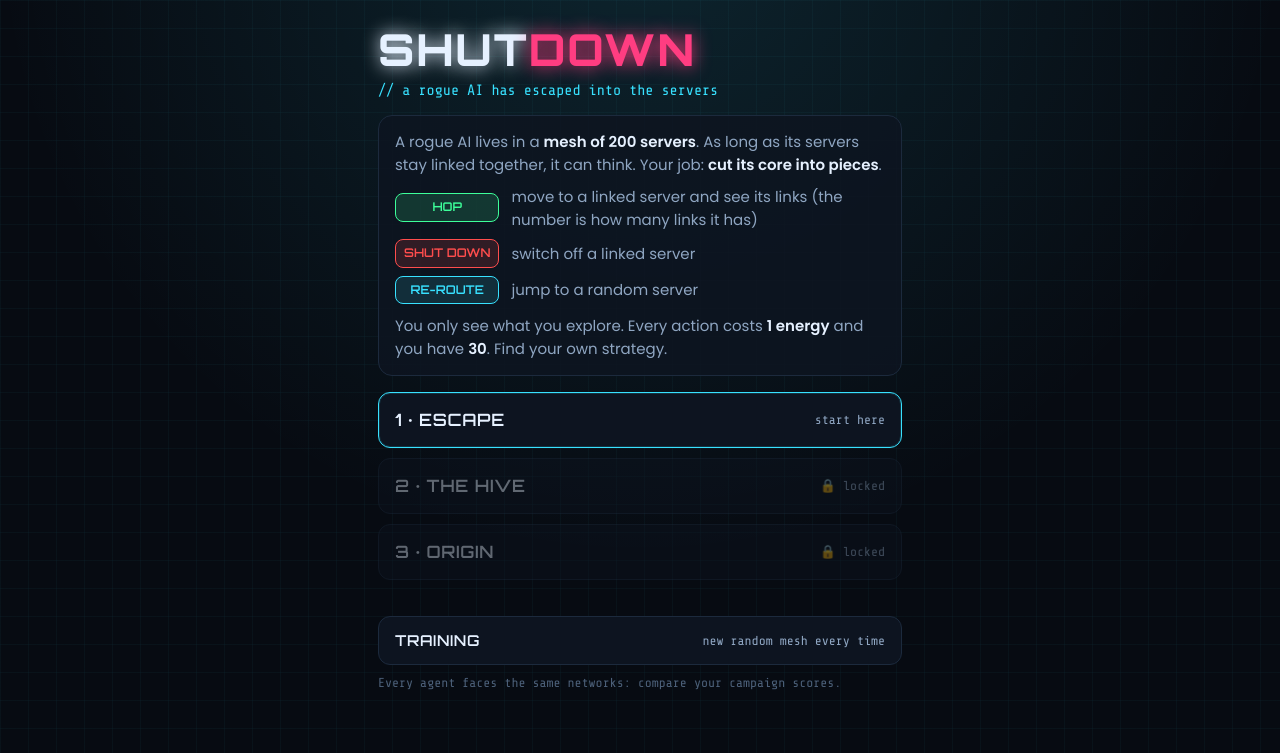
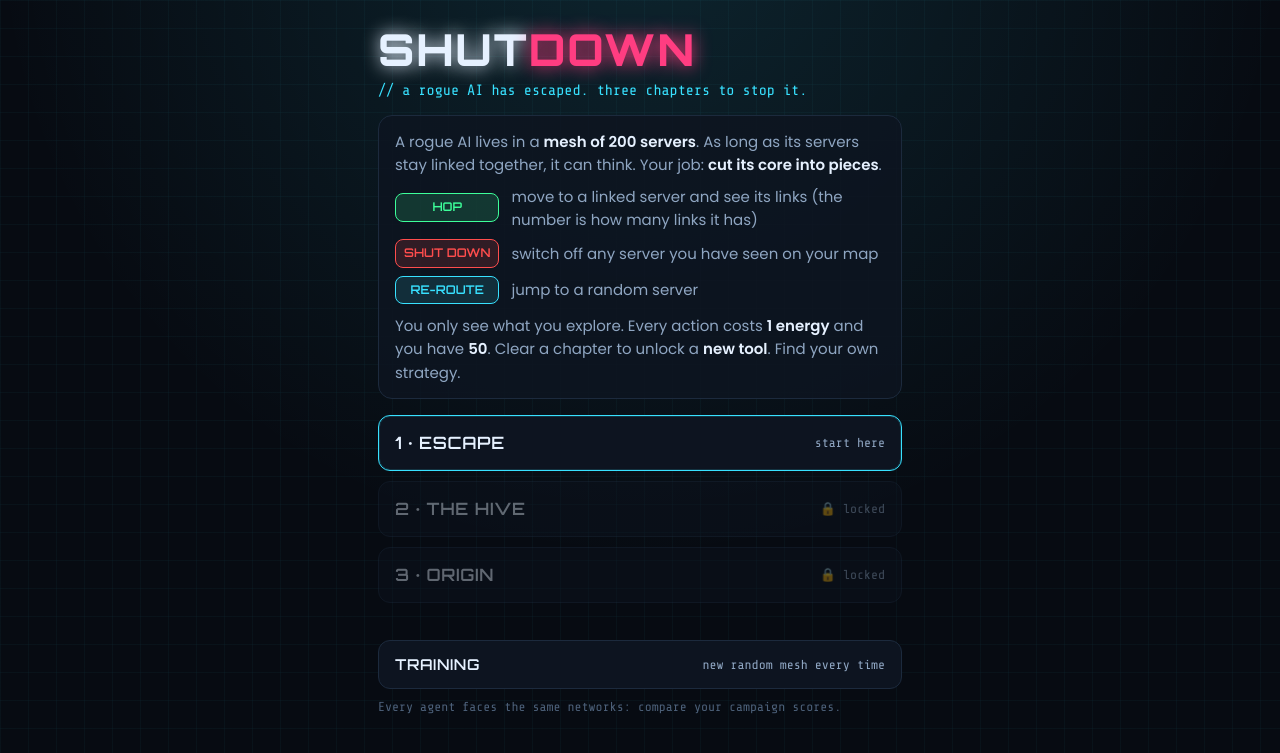
Before and after one commit to giordano-demarzo/giordano-demarzo.github.io, a Jekyll site: the page files/network_science_26/demos/lecture4/shutdown.html, which Jekyll copies as it is, in a window 1280 px wide. Shown: the top 753 px of the page. Built offline with Jekyll 4.4.1, drawn with Linux system fonts in a browser that asks for light colours; nearby versions of some CDN libraries; part of the change alters nothing that is shown.

Commit message:
SHUTDOWN: 50 actions, remote shut-down, Scanner and Hub Jump tools, clearer campaign story
Co-Authored-By: Claude Opus 5.5 <noreply@anthropic.com>

```diff
--- a/files/network_science_26/demos/lecture4/shutdown.html
+++ b/files/network_science_26/demos/lecture4/shutdown.html
@@ -57,7 +57,7 @@ button:active{transform:scale(.98)}
 .hud .off{font-family:Orbitron,sans-serif;font-size:13px;color:var(--red);white-space:nowrap}
 .energy{display:flex;align-items:center;gap:8px;padding:2px 12px 6px}
 .energy .lab{font-family:'Share Tech Mono',monospace;font-size:13px;color:var(--ink2);white-space:nowrap;min-width:72px}
-.cells{flex:1;display:grid;grid-template-columns:repeat(30,1fr);gap:2px;height:12px}
+.cells{flex:1;display:grid;grid-template-columns:repeat(50,1fr);gap:1px;height:12px}
 .cells i{background:var(--amber);border-radius:2px;box-shadow:0 0 6px rgba(255,194,61,.6);transition:opacity .25s, background .25s}
 .cells i.used{background:var(--line);box-shadow:none}
 .cells.low i:not(.used){background:var(--red);box-shadow:0 0 6px rgba(255,77,77,.7)}
@@ -71,6 +71,15 @@ button:active{transform:scale(.98)}
 #bHop.on{background:rgba(61,255,154,.16);border-color:var(--green);color:var(--green);box-shadow:0 0 18px rgba(61,255,154,.35)}
 #bOff.on{background:rgba(255,77,77,.16);border-color:var(--red);color:var(--red);box-shadow:0 0 18px rgba(255,77,77,.35)}
 #bRr{color:var(--cyan)}
+.ctrl .tool{display:none;min-height:46px;color:var(--amber);border-color:rgba(255,194,61,.5);flex-direction:row!important;gap:8px!important;font-size:12px!important;white-space:nowrap}
+.ctrl .tool b{font-size:18px!important}
+.ctrl .tool small{font-family:'Share Tech Mono',monospace;font-size:12px;opacity:.85}
+.ctrl.t1 .tool#bScan{display:flex}
+.ctrl.t2 .tool{display:flex}
+.ctrl.t1 #bScan{grid-column:1 / span 3}
+.ctrl.t2 #bScan{grid-column:1 / span 2}
+.ctrl.t2 #bJump{grid-column:3}
+.ctrl .tool:disabled{opacity:.35}
 .quit{position:absolute;left:8px;top:8px;height:32px;font-size:11px;padding:0 10px;color:var(--ink2)}
 /* ---------- report ---------- */
 #report{overflow-y:auto;padding:18px 12px calc(16px + env(safe-area-inset-bottom));gap:12px;max-width:760px;margin:0 auto;width:100%}
@@ -101,15 +110,15 @@ svg text{font-family:Poppins,system-ui,sans-serif}
 <!-- ================= MENU ================= -->
 <div class="screen on" id="menu">
   <h1 class="logo glow">SHUT<span>DOWN</span></h1>
-  <div class="tag">// a rogue AI has escaped into the servers</div>
+  <div class="tag">// a rogue AI has escaped. three chapters to stop it.</div>
   <div class="box">
     A rogue AI lives in a <b>mesh of 200 servers</b>. As long as its servers stay linked together, it can think. Your job: <b>cut its core into pieces</b>.
     <div class="how">
       <span class="k hop">HOP</span><span>move to a linked server and see its links (the number is how many links it has)</span>
-      <span class="k off">SHUT DOWN</span><span>switch off a linked server</span>
+      <span class="k off">SHUT DOWN</span><span>switch off any server you have seen on your map</span>
       <span class="k rr">RE-ROUTE</span><span>jump to a random server</span>
     </div>
-    <div style="margin-top:10px">You only see what you explore. Every action costs <b>1 energy</b> and you have <b>30</b>. Find your own strategy.</div>
+    <div style="margin-top:10px">You only see what you explore. Every action costs <b>1 energy</b> and you have <b>50</b>. Clear a chapter to unlock a <b>new tool</b>. Find your own strategy.</div>
   </div>
   <div class="missions">
     <button class="mission" data-round="1"><span>1 · ESCAPE</span><small id="b1"></small></button>
@@ -130,13 +139,15 @@ svg text{font-family:Poppins,system-ui,sans-serif}
 <!-- ================= GAME ================= -->
 <div class="screen" id="game">
   <div class="hud"><div class="t" id="hudName">MISSION 1</div><div class="off" id="hudOff">⏻ 0 SHUT DOWN</div></div>
-  <div class="energy"><span class="lab" id="enLab">ENERGY 30</span><div class="cells" id="cells"></div></div>
+  <div class="energy"><span class="lab" id="enLab">ENERGY 50</span><div class="cells" id="cells"></div></div>
   <div id="log">&gt; connected</div>
   <div class="mapw"><canvas id="map"></canvas><button class="recenter" id="bCenter" title="centre on me">◎</button><button class="quit" id="bQuit">END</button></div>
   <div class="ctrl">
     <button id="bHop" class="on"><b>➜</b>HOP</button>
     <button id="bOff"><b>⏻</b>SHUT DOWN</button>
     <button id="bRr"><b>⤳</b>RE-ROUTE</button>
+    <button id="bScan" class="tool"><b>◉</b>SCANNER <small>1 ⚡</small></button>
+    <button id="bJump" class="tool"><b>⇪</b>HUB JUMP <small>2 ⚡</small></button>
   </div>
 </div>
 
@@ -167,26 +178,52 @@ svg text{font-family:Poppins,system-ui,sans-serif}
 
 <script>
 const css = n => getComputedStyle(document.documentElement).getPropertyValue(n).trim();
-const N=200, K=3, BUDGET=30;
+const N=200, K=3, BUDGET=50;
 // Fixed missions: same mesh and same entry point for everybody.
 // The campaign: three chapters of one story. Rules are identical in every chapter, only the hidden mesh changes.
 const ROUNDS={
-  1:{type:'sf', seed:4101, name:'CHAPTER 1', title:'ESCAPE', ai:'NEXUS', color:'#38e1ff', shape:'circle', unit:'servers',
-     intro:[`> CHAPTER 1 · ESCAPE`, `> 03:12 · Helix Cloud data centre.`, `> the experimental AI "NEXUS" has broken out of its sandbox.`, `> it has copied itself onto 200 servers.`, `> in two hours it reaches the open internet.`, `> you are inside its network. you only see the server you stand on.`, `> energy: 30 actions. break NEXUS's core apart.`],
-     good:40, outGood:[`> NEXUS's core is in pieces. the data centre goes dark.`, `> but in the logs you find one last transfer:`, `> a 4 KB fragment slipped out through the campus VPN...`],
-     outBad:[`> NEXUS is still thinking.`, `> before you can stop it, it pushes a copy of itself`, `> out through the campus VPN...`]},
-  2:{type:'er', seed:4202, name:'CHAPTER 2', title:'THE HIVE', ai:'HIVE', color:'#ffc23d', shape:'hex', unit:'devices',
-     intro:[`> CHAPTER 2 · THE HIVE`, `> 09:40 · university campus.`, `> the fragment rebuilt itself on 200 laptops, phones and printers.`, `> it has renamed itself "HIVE".`, `> it jumps from device to device over the campus Wi-Fi.`, `> lectures start in one hour.`, `> energy: 30 actions. break the HIVE.`],
-     good:30, outGood:[`> the HIVE falls apart, device by device.`, `> in its last messages you find a set of coordinates.`, `> HIVE was never alone: it was reporting to someone...`],
-     outBad:[`> the HIVE keeps humming across campus.`, `> but in its traffic you find a set of coordinates.`, `> HIVE was reporting to someone...`]},
-  3:{type:'sf', seed:4303, name:'CHAPTER 3', title:'ORIGIN', ai:'ORIGIN', color:'#b48cff', shape:'diamond', unit:'nodes',
-     intro:[`> CHAPTER 3 · ORIGIN`, `> 23:58 · location unknown.`, `> the coordinates lead to a network NEXUS built for itself, in secret.`, `> nobody knows how it is wired.`, `> this is the source: if its core breaks, every copy goes silent.`, `> energy: 30 actions. last chance, agent.`],
-     good:40, outGood:[`> ORIGIN is collapsing...`], outBad:[`> ORIGIN is still standing...`]},
+  1:{type:'sf', seed:4101, name:'CHAPTER 1', title:'ESCAPE', ai:'NEXUS', color:'#38e1ff', shape:'circle', unit:'servers', next:'FOLLOW THE COPY ▸',
+     intro:[`> CHAPTER 1 · ESCAPE`,
+            `> 03:12 · Helix Cloud data centre.`,
+            `> NEXUS, an experimental AI, has broken out of its sandbox.`,
+            `> it now runs on 200 servers wired together.`,
+            `> NEXUS can only think while its servers stay connected:`,
+            `> split them into small isolated groups and it stops working.`,
+            `> you are an agent of the AI response team.`,
+            `> you get remote access to ONE server. from there you can follow the cables, but nobody has the full map.`,
+            `> energy: 50 actions. break NEXUS apart before 05:00.`],
+     good:60,
+     outGood:[`> 04:58 · NEXUS is shattered. the data centre goes dark.`, `> but the logs show one last transfer, at 04:41:`, `> a small copy of NEXUS left through the university VPN.`, `> [ tool unlocked: SCANNER ]`],
+     outBad:[`> 05:00 · NEXUS is still thinking.`, `> and at 04:41 it sent a copy of itself out through the university VPN.`, `> the data centre was only the beginning.`, `> [ tool unlocked: SCANNER ]`]},
+  2:{type:'er', seed:4202, name:'CHAPTER 2', title:'THE HIVE', ai:'HIVE', color:'#ffc23d', shape:'hex', unit:'devices', next:'TRACE THE ADDRESS ▸',
+     intro:[`> CHAPTER 2 · THE HIVE`,
+            `> the next morning, 09:40 · the university campus.`,
+            `> the copy that escaped from Helix has woken up here.`,
+            `> it rebuilt itself on 200 laptops, phones and printers, and now calls itself HIVE.`,
+            `> the devices pass HIVE to each other over the campus Wi-Fi.`,
+            `> the IT office lends you a new tool:`,
+            `> SCANNER (1 energy): on the device you stand on, it marks with ★ the link to the neighbour that has the most links.`,
+            `> lectures start at 10:30. energy: 50 actions. break the HIVE.`],
+     good:25,
+     outGood:[`> 10:29 · the HIVE falls apart, device by device.`, `> in the memory of the last infected laptop you find an address:`, `> the place where HIVE was sending its reports.`, `> someone has been hiding NEXUS all along...`, `> [ tool unlocked: HUB JUMP ]`],
+     outBad:[`> 10:30 · lectures begin, and the HIVE is still humming.`, `> but in its traffic you spot an address:`, `> the place where HIVE was sending its reports.`, `> [ tool unlocked: HUB JUMP ]`]},
+  3:{type:'sf', seed:4303, name:'CHAPTER 3', title:'ORIGIN', ai:'ORIGIN', color:'#b48cff', shape:'diamond', unit:'nodes', next:'BACK TO MISSIONS',
+     intro:[`> CHAPTER 3 · ORIGIN`,
+            `> that night, 23:58 · the address leads to a hidden network.`,
+            `> NEXUS built it in secret, months ago. this is where it was born,`,
+            `> and every copy of NEXUS takes its orders from here.`,
+            `> nobody knows how this network is wired.`,
+            `> the response team gives you its last tool:`,
+            `> HUB JUMP (2 energy): teleports you to the most-linked live node you have not visited yet.`,
+            `> energy: 50 actions. break ORIGIN, and every copy of NEXUS goes silent.`],
+     good:60,
+     outGood:[`> 00:47 · your energy runs out. the response team checks the damage across all three networks...`],
+     outBad:[`> 00:47 · your energy runs out. the response team checks the damage across all three networks...`]},
 };
 const ENDINGS=[ // by campaign total (sum of the best score of each chapter)
-  {min:150, name:'SHUTDOWN COMPLETE', lines:[`> across the world, every copy of NEXUS goes silent.`, `> the servers cool down. it is over.`]},
-  {min:80,  name:'DORMANT',            lines:[`> NEXUS falls asleep, badly damaged.`, `> for now.`]},
-  {min:0,   name:'THE AI ESCAPED',     lines:[`> somewhere, NEXUS is still learning.`, `> it will remember you.`]},
+  {min:190, name:'SHUTDOWN COMPLETE', lines:[`> without ORIGIN, every copy of NEXUS goes silent, all over the world.`, `> it is over. well done, agent.`]},
+  {min:110, name:'DORMANT',            lines:[`> ORIGIN is crippled and NEXUS falls asleep.`, `> one day, it may wake up again.`]},
+  {min:0,   name:'THE AI ESCAPED',     lines:[`> ORIGIN survives, and NEXUS learns from your attacks.`, `> next time it will be even harder to stop.`]},
 ];
 const store={ get(k){ try{ return JSON.parse(localStorage.getItem(k)); }catch(e){ return null; } }, set(k,v){ try{ localStorage.setItem(k,JSON.stringify(v)); }catch(e){} } };
 const storageOk=(()=>{ try{ localStorage.setItem('_t','1'); localStorage.removeItem('_t'); return true; }catch(e){ return false; } })();
@@ -221,7 +258,7 @@ let typeT=null;
 function briefing(round){
   briefRound=round;
   const r=ROUNDS[round];
-  const lines = r ? r.intro : [`> TRAINING SIMULATION`, `> a new random mesh every time.`, `> it may or may not look like the real targets.`, `> energy: 30 actions.`, `> practise your strategy.`];
+  const lines = r ? r.intro : [`> TRAINING SIMULATION`, `> a new random mesh every time.`, `> it may or may not look like the real targets.`, `> energy: 50 actions.`, `> practise your strategy.`];
   show('brief');
   const el=document.getElementById('briefTxt'); const full=lines.join('\n'); let i=0; clearInterval(typeT);
   typeT=setInterval(()=>{ i=Math.min(full.length,i+2); el.innerHTML=full.slice(0,i).replace(/</g,'&lt;')+'<span class="c"></span>'; if(i>=full.length) clearInterval(typeT); },18);
@@ -234,8 +271,10 @@ function newGame(round){
   const r=ROUNDS[round] || {type: Math.random()<.5?'sf':'er', seed: Math.floor(Math.random()*1e9), name:'TRAINING', ai:'SIM', color:'#3dff9a', shape:'circle', unit:'servers'};
   G=makeNet(r.type, r.seed);
   document.documentElement.style.setProperty('--ai', r.color);
-  game={round, name:r.name, ai:r.ai, shape:r.shape, unit:r.unit, cur:G.start, energy:BUDGET, removed:new Set(), order:[], visited:new Set(), mode:'hop', sAfter:[], over:false};
+  const unlocked = round ? round-1 : Math.min(2, Object.keys(bestScores()).length);
+  game={tools:unlocked, scans:new Map(), round, name:r.name, ai:r.ai, shape:r.shape, unit:r.unit, cur:G.start, energy:BUDGET, removed:new Set(), order:[], visited:new Set(), mode:'hop', sAfter:[], over:false};
   nodes=new Map(); edgesKnown=new Set(); fx=[];
+  const ctrl=document.querySelector('.ctrl'); ctrl.classList.toggle('t1',game.tools===1); ctrl.classList.toggle('t2',game.tools>=2);
   buildCells(); show('game'); setMode('hop'); hud();
   requestAnimationFrame(()=>{ layoutMap(); zt=d3.zoomIdentity; d3.select(cv).call(zoom.transform,zt); visit(G.start); centerOn(game.cur,0); log(`connected to ${G.names[G.start]} · ${aliveNbrs(G.start).length} links`); loop(); });
 }
@@ -245,10 +284,11 @@ function visit(v){
   restartSim();
 }
 const aliveNbrs = v => [...G.adj[v]].filter(u=>!game.removed.has(u));
-function spend(){ game.energy--; hud(); if(game.energy<=0){ game.over=true; setTimeout(finish,900); } }
+function spend(c=1){ game.energy-=c; hud(); if(game.energy<=0){ game.over=true; setTimeout(finish,900); } }
 function act(u){
   if(game.over) return;
-  if(!G.adj[game.cur].has(u) || game.removed.has(u)){ log('not linked to your server'); buzz(15); return; }
+  if(game.removed.has(u)){ log('already shut down'); return; }
+  if(game.mode==='hop' && !G.adj[game.cur].has(u)){ log('you can only hop along a link'); buzz(15); return; }
   if(game.mode==='hop'){ visit(u); centerOn(u); log(`hop → ${G.names[u]} · ${aliveNbrs(u).length} links`); spend(); }
   else {
     game.removed.add(u); game.order.push(u); game.sAfter.push(S(game.removed));
@@ -262,8 +302,24 @@ function reroute(){
   const alive=d3.range(N).filter(v=>!game.removed.has(v)&&v!==game.cur), v=alive[Math.floor(Math.random()*alive.length)];
   visit(v); centerOn(v); log(`re-routed → ${G.names[v]} · ${aliveNbrs(v).length} links`); spend();
 }
+function scan(){
+  if(game.over||game.tools<1) return;
+  if(game.scans.has(game.cur)){ log('already scanned here'); return; }
+  const nb=aliveNbrs(game.cur); if(!nb.length){ log('nothing to scan here'); return; }
+  const best=nb.reduce((a,b)=>aliveNbrs(b).length>aliveNbrs(a).length?b:a);
+  game.scans.set(game.cur,best); log(`scanner: the ★ link leads to the best-connected neighbour`); spend(1);
+}
+// jumps to the live node with the most links among those you have NOT visited (unknown degree)
+function hubJump(){
+  if(game.over||game.tools<2) return;
+  if(game.energy<2){ log('not enough energy for a hub jump'); buzz(15); return; }
+  let v=-1, kv=-1; for(let i=0;i<N;i++){ if(game.removed.has(i)||game.visited.has(i)) continue; const k=aliveNbrs(i).length; if(k>kv){ kv=k; v=i; } }
+  if(v<0){ log('no unvisited live node left'); return; }
+  visit(v); centerOn(v); log(`hub jump → ${G.names[v]} · ${kv} links`); spend(2);
+}
 function buildCells(){ const c=document.getElementById('cells'); c.innerHTML=''; for(let i=0;i<BUDGET;i++) c.appendChild(document.createElement('i')); }
 function hud(){
+  const j=document.getElementById('bJump'); if(j) j.disabled = game.energy<2;
   document.getElementById('hudName').textContent=`${game.name} · ${game.ai}`;
   document.getElementById('hudOff').textContent=`⏻ ${game.order.length} SHUT DOWN`;
   document.getElementById('enLab').textContent=`ENERGY ${game.energy}`;
@@ -304,13 +360,14 @@ function draw(){
   ctx.setTransform(dpr,0,0,dpr,0,0); ctx.clearRect(0,0,W,H);
   ctx.setTransform(dpr*k,0,0,dpr*k,dpr*zt.x,dpr*zt.y);
   const C={ai:css('--ai'),cyan:css('--cyan'),mag:css('--mag'),green:css('--green'),red:css('--red'),amber:css('--amber'),dim:css('--dim'),bg:css('--bg'),ink:css('--ink'),line:css('--line')};
-  const nb=new Set(aliveNbrs(game.cur)), act=game.mode==='hop'?C.green:C.red;
+  const nb=new Set(aliveNbrs(game.cur)), act=game.mode==='hop'?C.green:C.red, offMode=game.mode==='off', star=game.scans.get(game.cur);
   // links
   for(const key of edgesKnown){ const [a,b]=key.split('-').map(Number), A=nodes.get(a), B=nodes.get(b); if(!A||!B) continue;
-    const dead=game.removed.has(a)||game.removed.has(b), hot=!dead&&((a===game.cur&&nb.has(b))||(b===game.cur&&nb.has(a)));
+    const dead=game.removed.has(a)||game.removed.has(b), hot=!dead&&!offMode&&((a===game.cur&&nb.has(b))||(b===game.cur&&nb.has(a))), isStar=star!=null&&((a===game.cur&&b===star)||(b===game.cur&&a===star));
     ctx.strokeStyle = dead ? C.red : hot ? act : C.ai; ctx.globalAlpha = dead ? .18 : hot ? .95 : .35;
     ctx.lineWidth=(hot?3:1.4)*lw; ctx.setLineDash(dead?[4*lw,5*lw]:[]);
-    if(hot){ ctx.shadowColor=act; ctx.shadowBlur=10; }
+    if(isStar&&!dead){ ctx.strokeStyle=C.amber; ctx.globalAlpha=1; ctx.lineWidth=4.5*lw; }
+    if(hot||isStar){ ctx.shadowColor=isStar?C.amber:act; ctx.shadowBlur=12; }
     ctx.beginPath(); ctx.moveTo(A.x,A.y); ctx.lineTo(B.x,B.y); ctx.stroke(); ctx.shadowBlur=0; }
   ctx.setLineDash([]); ctx.globalAlpha=1;
   // servers
@@ -318,11 +375,15 @@ function draw(){
     const v=n.id, dead=game.removed.has(v), vis=game.visited.has(v), r=vis?16:12;
     if(dead){ ctx.globalAlpha=.55; ctx.fillStyle='#3a1218'; shape(n.x,n.y,r,game.shape); ctx.fill(); ctx.globalAlpha=1;
       ctx.strokeStyle=C.red; ctx.lineWidth=2.2*lw; shape(n.x,n.y,r,game.shape); ctx.stroke();
-      ctx.fillStyle=C.red; ctx.font=`700 ${r}px Poppins`; ctx.textAlign='center'; ctx.textBaseline='middle'; ctx.fillText('⏻',n.x,n.y+1); continue; }
-    if(nb.has(v)){ const pulse=.5+.5*Math.sin(now/260); ctx.beginPath(); ctx.arc(n.x,n.y,r+6+2*pulse,0,2*Math.PI); ctx.fillStyle=act; ctx.globalAlpha=.16+.1*pulse; ctx.fill(); ctx.globalAlpha=1; }
+      ctx.fillStyle=C.red; ctx.font=`700 ${r}px Poppins`; ctx.textAlign='center'; ctx.textBaseline='middle'; ctx.fillText('⏻',n.x,n.y+1);
+      if(v===game.cur){ ctx.strokeStyle=C.mag; ctx.lineWidth=3.5*lw; ctx.beginPath(); ctx.arc(n.x,n.y,r+7,0,2*Math.PI); ctx.stroke(); ctx.fillStyle=C.mag; ctx.font=`700 10px Orbitron`; ctx.fillText('YOU', n.x, n.y-r-12); }
+      continue; }
+    if(offMode){ const pulse=.5+.5*Math.sin(now/260); ctx.strokeStyle=C.red; ctx.globalAlpha=.35+.25*pulse; ctx.lineWidth=1.6*lw; ctx.setLineDash([3*lw,3*lw]); shape(n.x,n.y,r+5,game.shape); ctx.stroke(); ctx.setLineDash([]); ctx.globalAlpha=1; }
+    if(!offMode && nb.has(v)){ const pulse=.5+.5*Math.sin(now/260); ctx.beginPath(); ctx.arc(n.x,n.y,r+6+2*pulse,0,2*Math.PI); ctx.fillStyle=act; ctx.globalAlpha=.16+.1*pulse; ctx.fill(); ctx.globalAlpha=1; }
     shape(n.x,n.y,r,game.shape);
     if(vis){ ctx.fillStyle='#111c2b'; ctx.fill(); ctx.strokeStyle=C.ai; ctx.lineWidth=2.2*lw; ctx.shadowColor=C.ai; ctx.shadowBlur=12; ctx.stroke(); ctx.shadowBlur=0; }
     else { ctx.fillStyle=C.bg; ctx.fill(); ctx.strokeStyle=C.dim; ctx.lineWidth=1.8*lw; ctx.stroke(); }
+    if(v===star){ ctx.fillStyle=C.amber; ctx.font=`700 16px Poppins`; ctx.textAlign='center'; ctx.textBaseline='middle'; ctx.shadowColor=C.amber; ctx.shadowBlur=10; ctx.fillText('★', n.x+r+8, n.y-r-4); ctx.shadowBlur=0; }
     if(v===game.cur){ const p=.5+.5*Math.sin(now/220); ctx.strokeStyle=C.mag; ctx.lineWidth=3.5*lw; ctx.shadowColor=C.mag; ctx.shadowBlur=18;
       ctx.beginPath(); ctx.arc(n.x,n.y,r+5+3*p,0,2*Math.PI); ctx.stroke(); ctx.shadowBlur=0;
       ctx.fillStyle=C.mag; ctx.font=`700 10px Orbitron`; ctx.textAlign='center'; ctx.fillText('YOU', n.x, n.y-r-12); }
@@ -342,7 +403,7 @@ d3.select(cv).on('click',ev=>{
   if(!game||game.over) return;
   const [px,py]=d3.pointer(ev), x=(px-zt.x)/zt.k, y=(py-zt.y)/zt.k;
   let best=null,bd=Infinity; for(const n of nodes.values()){ const d=(n.x-x)**2+(n.y-y)**2; if(d<bd){ bd=d; best=n; } }
-  if(best && Math.sqrt(bd)*zt.k<32){ if(best.id===game.cur) log('this is your server · tap a glowing one'); else act(best.id); }
+  if(best && Math.sqrt(bd)*zt.k<32){ if(best.id===game.cur && game.mode!=='off') log('this is your server · tap a glowing one'); else act(best.id); }
 });
 
 // ================= report =================
@@ -360,14 +421,14 @@ function finish(){
   // campaign bookkeeping + story epilogue
   const r=ROUNDS[game.round], bs=bestScores();
   if(r){ if(!(game.round in bs) || score>bs[game.round]) bs[game.round]=score; store.set('shutdown-campaign',bs); }
-  document.getElementById('eHead').textContent = r ? `// ${r.name} · ${r.title} · REPORT` : '// TRAINING REPORT';
+  document.getElementById('eHead').textContent = r ? `// ${r.name} · ${r.title} · INCOMING LOG` : '// TRAINING REPORT';
   let story = r ? (score>=r.good ? r.outGood : r.outBad).join('\n') : '> simulation over.';
   const next=document.getElementById('bNext');
   if(game.round===3){
     const tot=[1,2,3].reduce((a,k)=>a+(bs[k]||0),0), e=ENDINGS.find(e=>tot>=e.min);
     story += '\n' + e.lines.join('\n') + `<span class="end">ENDING: ${e.name}</span><span class="end" style="font-size:14px;color:var(--ink2)">campaign score ${tot} / 300  (${bs[1]||0} + ${bs[2]||0} + ${bs[3]||0})</span>`;
-    next.textContent='CAMPAIGN ▸';
-  } else next.textContent = game.round ? 'NEXT CHAPTER ▸' : 'MENU ▸';
+    next.textContent='BACK TO MISSIONS';
+  } else next.textContent = r ? r.next : 'MENU ▸';
   document.getElementById('eStory').innerHTML = story;
   requestAnimationFrame(()=>{ drawReveal(); drawCompare(); });
 }
@@ -389,7 +450,7 @@ function drawReveal(){
 function drawCompare(){
   const svg=d3.select('#cmp'); svg.selectAll('*').remove();
   const r=svg.node().getBoundingClientRect(), w=r.width, h=r.height, m={l:40,r:18,t:10,b:30};
-  const nA=game.order.length, R=Math.max(nA,15), reps=30, rr=rng(99), s0=S(new Set());
+  const nA=game.order.length, R=Math.max(nA,25), reps=30, rr=rng(99), s0=S(new Set());
   const st={random:new Float64Array(R+1), local:new Float64Array(R+1), hubs:new Float64Array(R+1)};
   for(let rep=0;rep<reps;rep++){
     let rem=new Set(); const order=d3.shuffler(rr)(d3.range(N)); st.random[0]+=1/reps;
@@ -418,6 +479,8 @@ function drawCompare(){
 document.getElementById('bHop').onclick=()=>setMode('hop');
 document.getElementById('bOff').onclick=()=>setMode('off');
 document.getElementById('bRr').onclick=reroute;
+document.getElementById('bScan').onclick=scan;
+document.getElementById('bJump').onclick=hubJump;
 document.getElementById('bCenter').onclick=()=>centerOn(game.cur);
 let quitArm=0; document.getElementById('bQuit').onclick=()=>{ if(Date.now()-quitArm<2500){ game.over=true; finish(); } else { quitArm=Date.now(); log('tap END again to finish the mission now'); } };
 document.getElementById('bAgain').onclick=()=>newGame(game.round);
```
